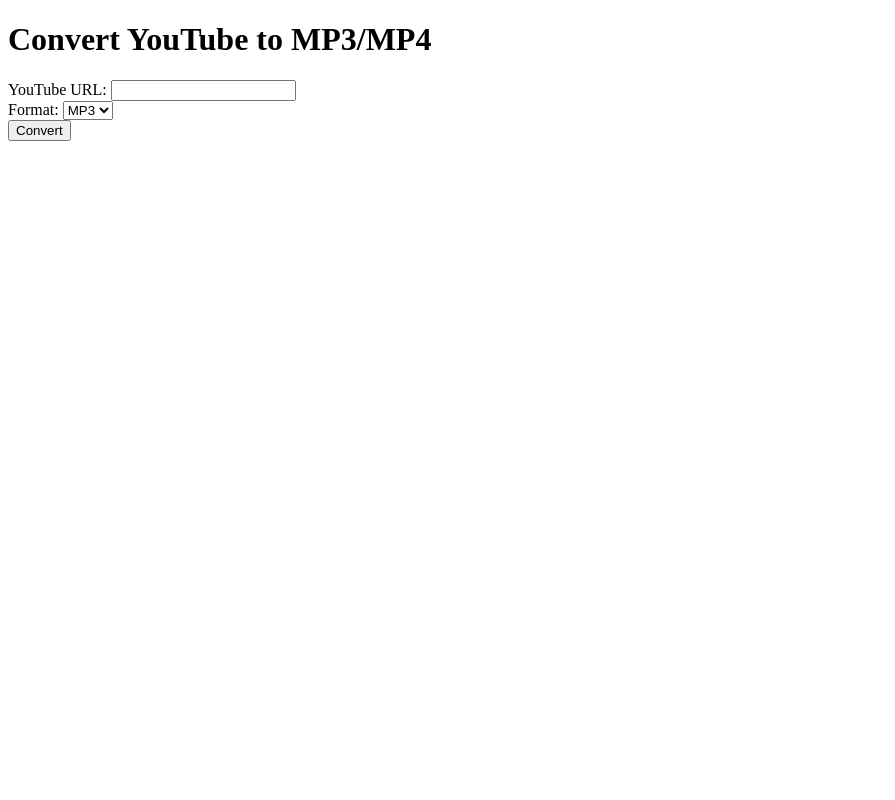
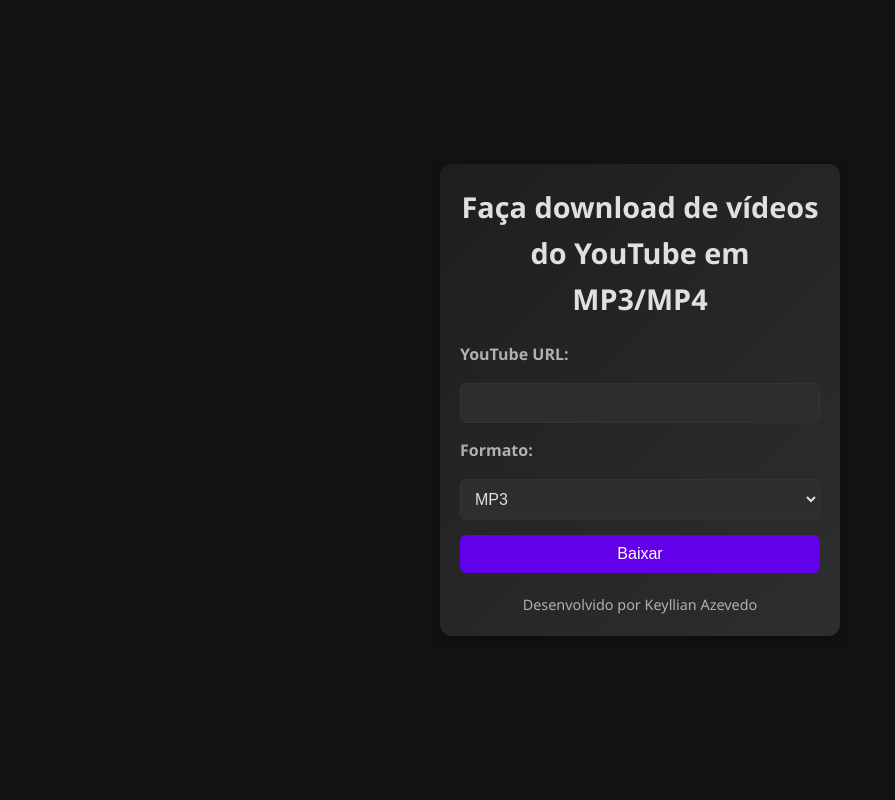
Before and after one commit to Keyllian7/YouTube-Downloader, a Flask app: page / in a window 1280 px wide. Shown: the whole page, without its empty margins (0-895 px from the left). Run offline with Flask 3, Linux system fonts and the light colour scheme.

Commit message:
Functional Version

```diff
--- a/app.py
+++ b/app.py
@@ -1,45 +1,64 @@
-from flask import Flask, render_template, request, send_file
-import yt_dlp
-import os
+from flask import Flask, render_template, request, send_file  # Importa as funções necessárias do Flask
+import yt_dlp  # Importa o yt-dlp para download de vídeos do YouTube
+import os  # Importa a biblioteca os para manipulação de arquivos e diretórios
 
+# Cria uma instância da aplicação Flask
 app = Flask(__name__)
 
+# Define a rota principal da aplicação
 @app.route('/')
 def index():
+    # Renderiza e retorna o template 'index.html'
     return render_template('index.html')
 
-@app.route('/download', methods=['POST'])
+# Define a rota para o download de arquivos
+@app.route('/download', methods=['POST'])  # Permite apenas requisições POST
 def download():
+    # Obtém a URL e o formato selecionado do formulário enviado
     url = request.form['url']
     format_choice = request.form['format']
 
+    # Configura as opções para o yt-dlp com base no formato escolhido
     if format_choice == 'mp3':
         ydl_opts = {
-            'format': 'bestaudio/best',
-            'outtmpl': 'downloads/%(title)s.%(ext)s',
+            'format': 'bestaudio/best',  # Seleciona o melhor áudio disponível
+            'outtmpl': 'downloads/%(title)s.%(ext)s',  # Define o caminho de saída do arquivo
             'postprocessors': [{
-                'key': 'FFmpegExtractAudio',
-                'preferredcodec': 'mp3',
-                'preferredquality': '192',
+                'key': 'FFmpegExtractAudio',  # Usa FFmpeg para extrair o áudio
+                'preferredcodec': 'mp3',  # Define o codec preferido como MP3
+                'preferredquality': '192',  # Define a qualidade do áudio
             }],
         }
     elif format_choice == 'mp4':
         ydl_opts = {
-            'format': 'bestvideo+bestaudio/best',
-            'outtmpl': 'downloads/%(title)s.%(ext)s',
-            'merge_output_format': 'mp4',
+            'format': 'bestvideo+bestaudio/best',  # Seleciona o melhor vídeo e áudio disponíveis
+            'outtmpl': 'downloads/%(title)s.%(ext)s',  # Define o caminho de saída do arquivo
+            'merge_output_format': 'mp4',  # Define o formato de saída como MP4
+            'postprocessors': [{
+                'key': 'FFmpegVideoConvertor',  # Usa FFmpeg para converter o vídeo
+                'preferedformat': 'mp4',  # Define o formato preferido como MP4
+            }],
+            'postprocessor_args': [
+                '-c:a', 'aac',  # Define o codec de áudio como AAC
+                '-b:a', '192k'  # Define a taxa de bits do áudio para 192k
+            ],
         }
 
+    # Cria uma instância do yt-dlp com as opções configuradas
     with yt_dlp.YoutubeDL(ydl_opts) as ydl:
-        info_dict = ydl.extract_info(url, download=True)
+        info_dict = ydl.extract_info(url, download=True)  # Extrai informações do vídeo e realiza o download
+        # Prepara o caminho do arquivo baixado com a extensão correta
         if format_choice == 'mp3':
             file_path = ydl.prepare_filename(info_dict).replace('.webm', '.mp3').replace('.m4a', '.mp3')
         elif format_choice == 'mp4':
             file_path = ydl.prepare_filename(info_dict).replace('.webm', '.mp4').replace('.mkv', '.mp4')
 
+    # Envia o arquivo baixado como um anexo para o usuário
     return send_file(file_path, as_attachment=True)
 
+# Executa a aplicação Flask
 if __name__ == '__main__':
+    # Verifica se o diretório 'downloads' existe; se não, cria um
     if not os.path.exists('downloads'):
         os.makedirs('downloads')
-    app.run(debug=True)
+    app.run(debug=True)  # Inicia o servidor Flask em modo de depuração
--- /dev/null
+++ b/static/style.css
@@ -0,0 +1,128 @@
+/* Reset básico */
+* {
+    margin: 0;
+    padding: 0;
+    box-sizing: border-box;
+}
+
+/* Corpo da página */
+body {
+    font-family: 'Segoe UI', Tahoma, Geneva, Verdana, sans-serif;
+    background-color: #121212;
+    color: #e0e0e0;
+    line-height: 1.6;
+    display: flex;
+    justify-content: center;
+    align-items: center;
+    height: 100vh;
+    padding: 20px;
+}
+
+/* Card principal */
+.card {
+    max-width: 400px;
+    width: 100%;
+    background: linear-gradient(135deg, #1e1e1e, #2e2e2e);
+    border-radius: 12px;
+    box-shadow: 0 4px 8px rgba(0, 0, 0, 0.3);
+    padding: 20px;
+    text-align: center;
+    position: relative;
+    overflow: hidden;
+}
+
+/* Efeito Neon */
+.card::before {
+    content: "";
+    position: absolute;
+    top: 0;
+    left: 0;
+    width: 100%;
+    height: 100%;
+    border-radius: 12px;
+    box-shadow: 0 0 20px rgba(0, 255, 0, 0.6); /* Efeito neon verde */
+    z-index: -1;
+    animation: neon-flicker 1.5s infinite alternate;
+}
+
+/* Animação do Neon */
+@keyframes neon-flicker {
+    0% {
+        opacity: 0.8;
+    }
+    50% {
+        opacity: 1;
+    }
+    100% {
+        opacity: 0.8;
+    }
+}
+
+/* Título */
+.card h1 {
+    color: #e0e0e0;
+    margin-bottom: 20px;
+    font-size: 1.8rem;
+}
+
+/* Formulário */
+.card form {
+    display: flex;
+    flex-direction: column;
+    gap: 15px;
+}
+
+/* Labels */
+.card label {
+    font-weight: bold;
+    color: #b0b0b0;
+    text-align: left;
+}
+
+/* Input de texto */
+.card input[type="text"],
+.card select {
+    padding: 10px;
+    border: 1px solid #333;
+    border-radius: 6px;
+    background-color: #2e2e2e;
+    color: #e0e0e0;
+    font-size: 16px;
+}
+
+/* Botão */
+.card button {
+    padding: 10px 20px;
+    border: none;
+    border-radius: 6px;
+    background-color: #6200ea;
+    color: #fff;
+    font-size: 16px;
+    cursor: pointer;
+    transition: background-color 0.3s ease;
+}
+
+.card button:hover {
+    background-color: #3700b3;
+}
+
+.card button:focus {
+    outline: none;
+}
+
+/* Links */
+.card a {
+    color: #bb86fc;
+    text-decoration: none;
+}
+
+.card a:hover {
+    text-decoration: underline;
+}
+
+/* Rodapé */
+.card .footer {
+    margin-top: 20px;
+    font-size: 0.9rem;
+    color: #b0b0b0;
+}
--- a/templates/index.html
+++ b/templates/index.html
@@ -1,23 +1,27 @@
 <!DOCTYPE html>
-<html lang="en">
+<html lang="pt-br">
 <head>
     <meta charset="UTF-8">
     <meta name="viewport" content="width=device-width, initial-scale=1.0">
-    <title>Convert YouTube to MP3/MP4</title>
+    <title>YouTube-Downloader</title>
+    <link rel="stylesheet" href="static/style.css">
 </head>
 <body>
-    <h1>Convert YouTube to MP3/MP4</h1>
+    <div class="card">
+        <h1>Faça download de vídeos do YouTube em MP3/MP4</h1>
         <form action="/download" method="post">
             <label for="url">YouTube URL:</label>
             <input type="text" id="url" name="url" required>
-        <br>
-        <label for="format">Format:</label>
+            <label for="format">Formato:</label>
             <select id="format" name="format">
                 <option value="mp3">MP3</option>
                 <option value="mp4">MP4</option>
             </select>
-        <br>
-        <button type="submit">Convert</button>
+            <button type="submit">Baixar</button>
         </form>
+        <div class="footer">
+            <p>Desenvolvido por Keyllian Azevedo</p>
+        </div>
+    </div>
 </body>
 </html>
```
Lines whose indentation alone changed are shown as unchanged.
